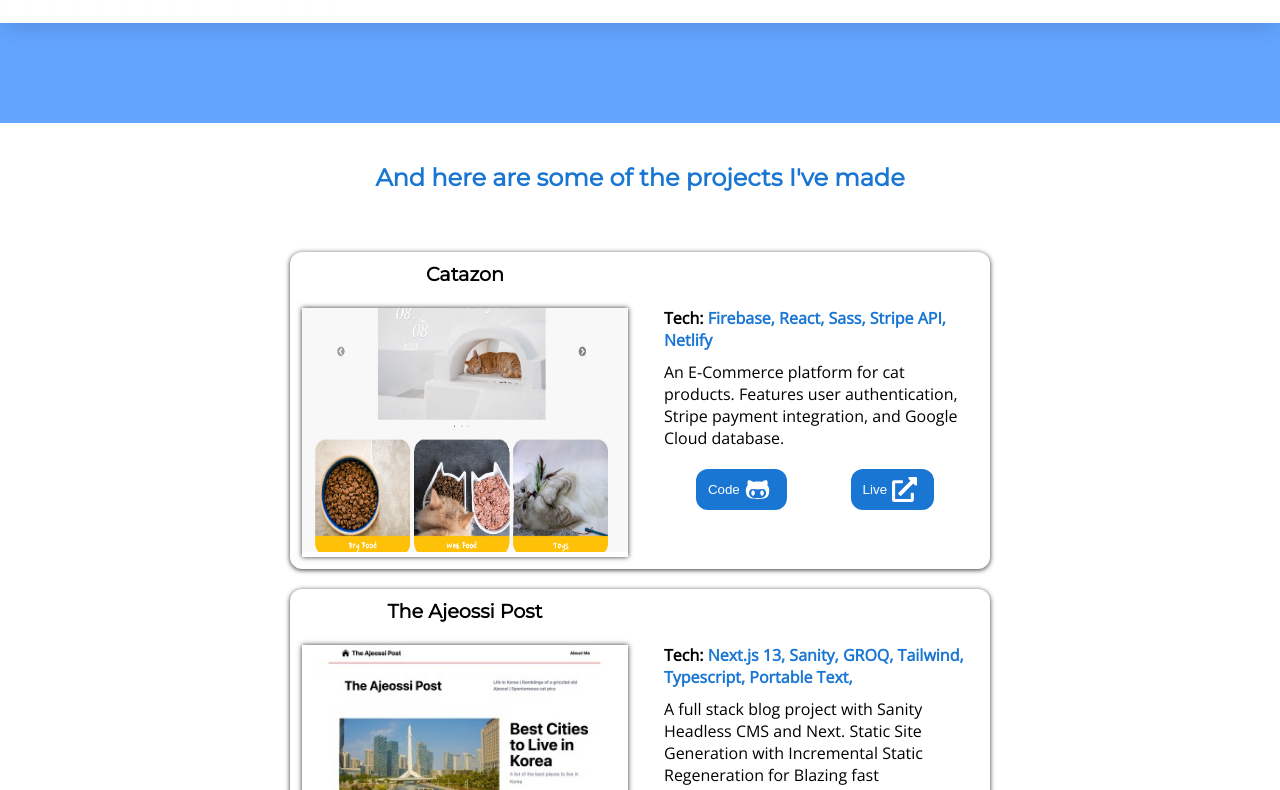
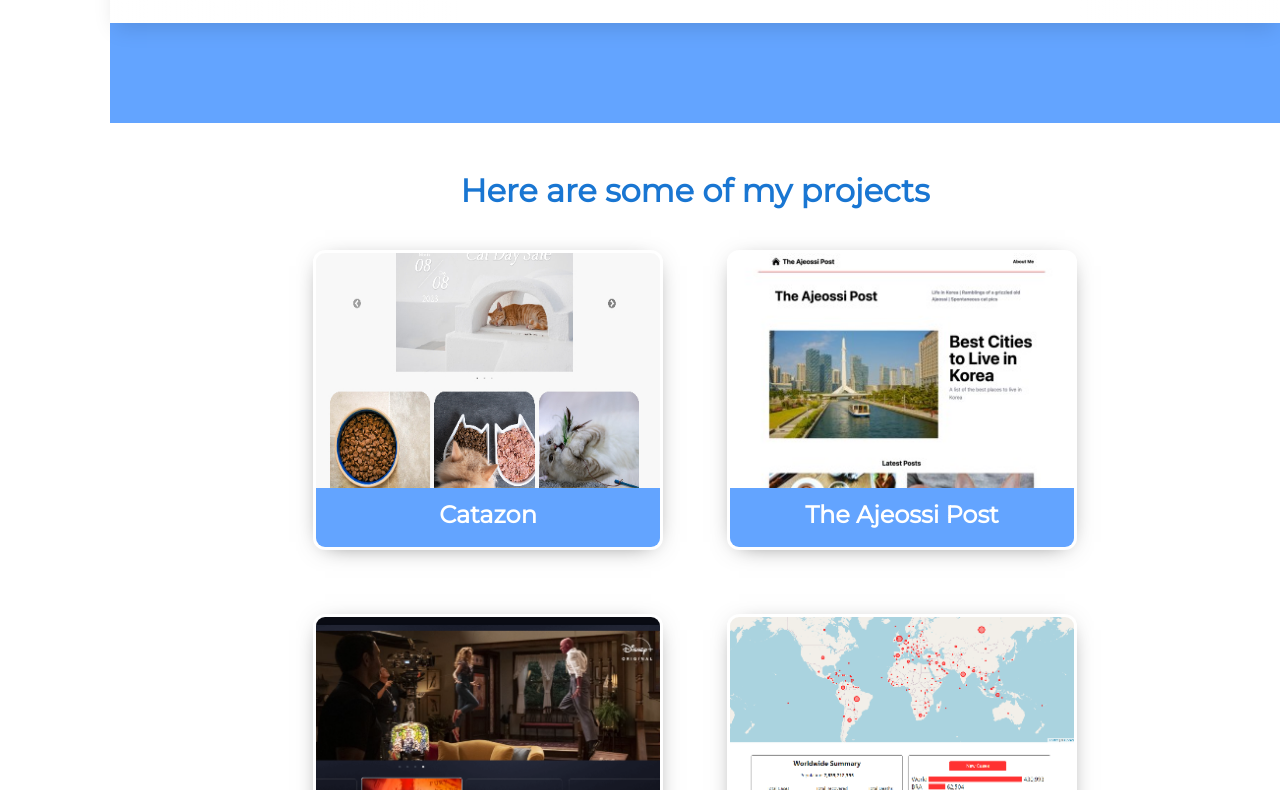
Before and after one commit to hoopslam/portfoliov2, a Next.js app: page / in a window 1280 px wide. Shown: the part 1370-2160 px from the top of the page. Built offline with nearby package versions, Linux system fonts and the light colour scheme.

Commit message:
feat: redesign portfolio cards

```diff
--- a/components/Home/HomeAbout.jsx
+++ b/components/Home/HomeAbout.jsx
@@ -66,9 +66,6 @@ const AboutContainer = styled.div`
         p {
             padding: 16px;
         }
-
-        @media screen and (max-width: 767px) {
-        }
     }
 
     P {
--- a/components/Home/HomeProjects.jsx
+++ b/components/Home/HomeProjects.jsx
@@ -1,97 +1,43 @@
 import styled from 'styled-components';
 import { PROJECTS } from '../../util/constants';
-import { FaGithubAlt, FaExternalLinkAlt } from 'react-icons/fa';
-import Image from 'next/image';
 import Fade from 'react-reveal/Fade';
-import { StyledButton } from '../../styles/GlobalStyle';
+import ProjectCard from '../ui/ProjectCard';
 
 const HomeProjects = () => {
     return (
-        <ProjectContainer id='projects'>
+        <ProjectsSectionContainer>
             <Fade>
-                <h1>And here are some of the projects I&apos;ve made</h1>
+                <h1>Here are some of my projects</h1>
             </Fade>
-            <div className='projects-container'>
+            <ProjectsContainer id='projects'>
                 {PROJECTS.map((project) => (
                     <Fade
                         fraction={0.5}
                         key={project.id}
                     >
-                        <Project>
-                            <LeftContainer>
-                                <h2>{project.title}</h2>
-                                <ImageContainer>
-                                    <Image
-                                        src={project.image}
-                                        alt={`Project Image ${project.title}`}
-                                        width={350}
-                                        height={262}
-                                    />
-                                </ImageContainer>
-                            </LeftContainer>
-                            <ProjectDescription>
-                                <h3>
-                                    Tech: <span>{project.tech}</span>
-                                </h3>
-                                <p>{project.description}</p>
-                                <Links>
-                                    <a
-                                        href={project.github}
-                                        target='_blank'
-                                        rel='noreferrer'
-                                    >
-                                        <StyledButton>
-                                            Code
-                                            <FaGithubAlt
-                                                size={25}
-                                                className='icon'
-                                            />
-                                        </StyledButton>
-                                    </a>
-                                    {project?.live && (
-                                        <a
-                                            href={project.live}
-                                            target='_blank'
-                                            rel='noreferrer'
-                                        >
-                                            <StyledButton>
-                                                Live
-                                                <FaExternalLinkAlt
-                                                    size={25}
-                                                    className='icon'
-                                                />
-                                            </StyledButton>
-                                        </a>
-                                    )}
-                                </Links>
-                            </ProjectDescription>
-                        </Project>
+                        <ProjectCard project={project} />
                     </Fade>
                 ))}
-            </div>
-        </ProjectContainer>
+            </ProjectsContainer>
+        </ProjectsSectionContainer>
     );
 };
 
 export default HomeProjects;
 
-const ProjectContainer = styled.section`
-    width: 100%;
-    padding: 40px;
+const ProjectsSectionContainer = styled.div`
+    padding: 48px;
     display: flex;
-    justify-content: center;
+    flex-direction: column;
     align-items: center;
-    flex-direction: column;
 
-    .projects-container {
-        display: grid;
-        max-width: 700px;
-        grid-template-columns: 1fr;
-    }
+    /* * {
+        outline: 1px solid red;
+    } */
 
     h1 {
         color: ${({ theme }) => theme.primary};
-        margin-bottom: 50px;
+        text-align: center;
     }
 
     a {
@@ -99,6 +45,22 @@ const ProjectContainer = styled.section`
             ${({ theme }) =>
                 theme.primary === '#263238' ? '#fff' : theme.primary};
         font-weight: bold;
+    }
+
+    @media screen and (max-width: 990px) {
+        padding: 24px;
+    }
+`;
+
+const ProjectsContainer = styled.section`
+    margin-top: 40px;
+    display: grid;
+    gap: 64px;
+    grid-template-columns: repeat(2, minmax(0, 1fr));
+
+    @media screen and (max-width: 767px) {
+        grid-template-columns: 1fr;
+        gap: 40px;
     }
 `;
 
--- a/components/layout/Footer.jsx
+++ b/components/layout/Footer.jsx
@@ -44,6 +44,12 @@ const FooterContainer = styled.footer`
     width: 100%;
     color: ${({ theme }) => (theme.primary === '#00ff37' ? '#fff' : '#333')};
 
+    padding-left: 110px;
+
+    @media screen and (max-width: 990px) {
+        padding-left: 0;
+    }
+
     p {
         margin: 5px;
         padding: 5px;
--- /dev/null
+++ b/components/ui/ProjectCard.jsx
@@ -0,0 +1,76 @@
+import React, { useState } from 'react';
+import styled from 'styled-components';
+import { FaGithubAlt, FaExternalLinkAlt } from 'react-icons/fa';
+import { StyledButton } from '../../styles/GlobalStyle';
+import Image from 'next/image';
+
+function ProjectCard({ project }) {
+    const { title, image, description, github, live } = project;
+    const [overlayActive, setOverlayActive] = useState(false);
+
+    const handleClick = () => {
+        setOverlayActive(!overlayActive);
+    };
+
+    return (
+        <ProjectCardContainer
+            onClick={handleClick}
+            overlayActive={overlayActive}
+        >
+            <div className='card-front'>
+                <Image
+                    src={image}
+                    alt={`Project Image ${title}`}
+                    width={350}
+                    height={262}
+                />
+            </div>
+            <div className='description-overlay'>
+                <h2>{title}</h2>
+                <p>{description}</p>
+            </div>
+        </ProjectCardContainer>
+    );
+}
+
+export default ProjectCard;
+
+const ProjectCardContainer = styled.div`
+    border: 3px solid rgba(249, 249, 249, 0.1);
+    border-radius: 12px;
+    box-shadow: rgb(0 0 0 / 69%) 0px 4px 24px -12px;
+    transition: all 0.5s cubic-bezier(0.25, 0.46, 0.45, 0.94) 0s;
+    cursor: pointer;
+    overflow: hidden; //hide image container corner
+    position: relative;
+    width: 350px;
+    height: 300px;
+
+    .description-overlay {
+        position: absolute;
+        top: ${({ overlayActive }) => (overlayActive ? `0` : `80%`)};
+        left: 0;
+        width: 100%;
+        height: 100%;
+        background-color: ${({ theme }) => theme.light};
+        color: white;
+        transition: all 0.5s cubic-bezier(0.25, 0.46, 0.45, 0.94) 0s;
+        padding: 12px;
+
+        h2 {
+            text-align: center;
+            margin-bottom: 16px;
+        }
+
+        p {
+            padding: 12px;
+        }
+    }
+
+    :hover {
+        box-shadow: rgb(0 0 0 /80%) 0px 40px 58px -16px,
+            rgb(0 0 0 / 72%) 0px 30px 22px -10px;
+        transform: scale(1.05);
+        border-color: ${({ theme }) => theme.primary};
+    }
+`;
--- a/pages/index.js
+++ b/pages/index.js
@@ -23,4 +23,10 @@ const HomeContainer = styled.div`
     flex-direction: column;
     justify-content: center;
     align-items: center;
+
+    padding-left: 110px;
+
+    @media screen and (max-width: 990px) {
+        padding-left: 0;
+    }
 `;
```
